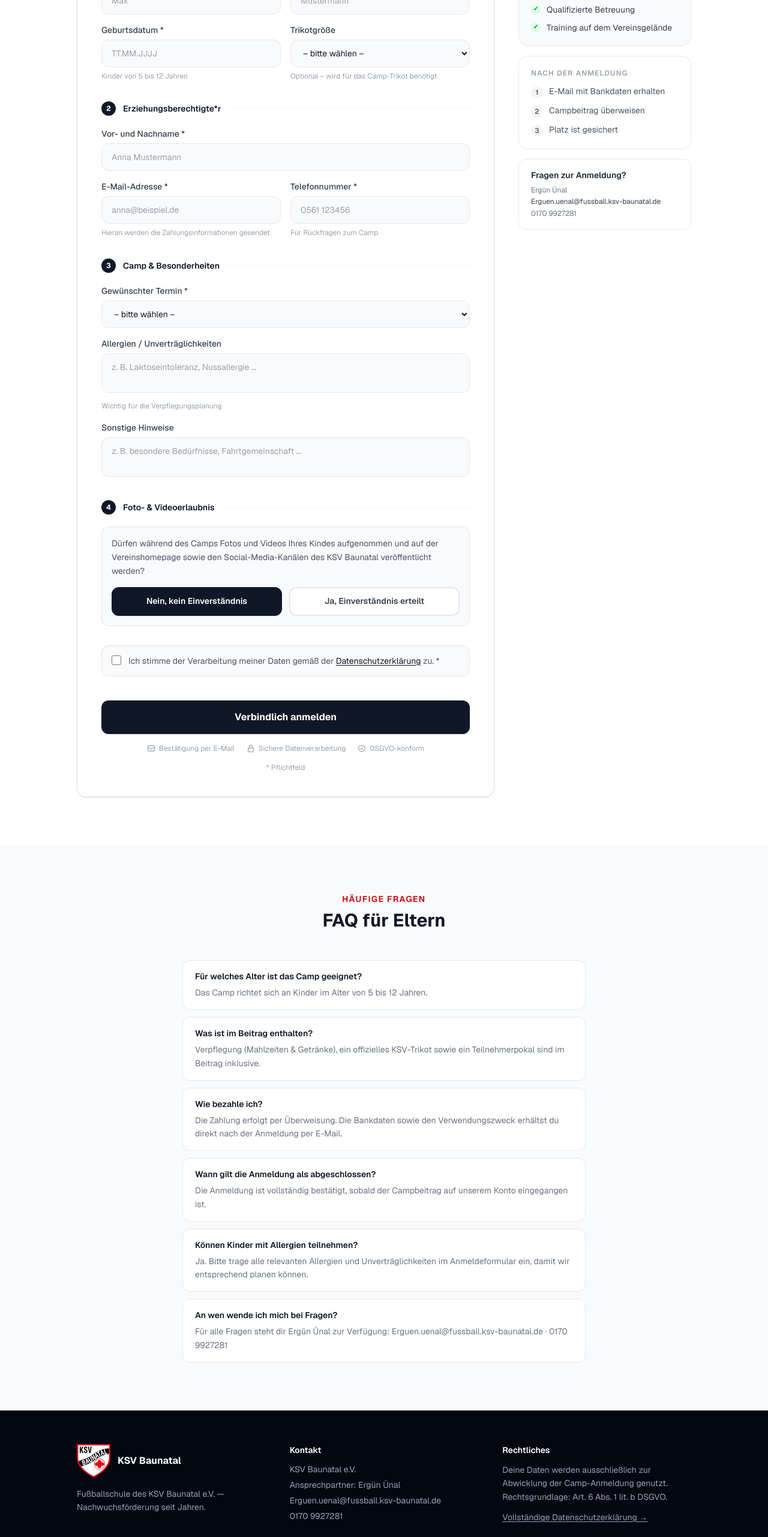
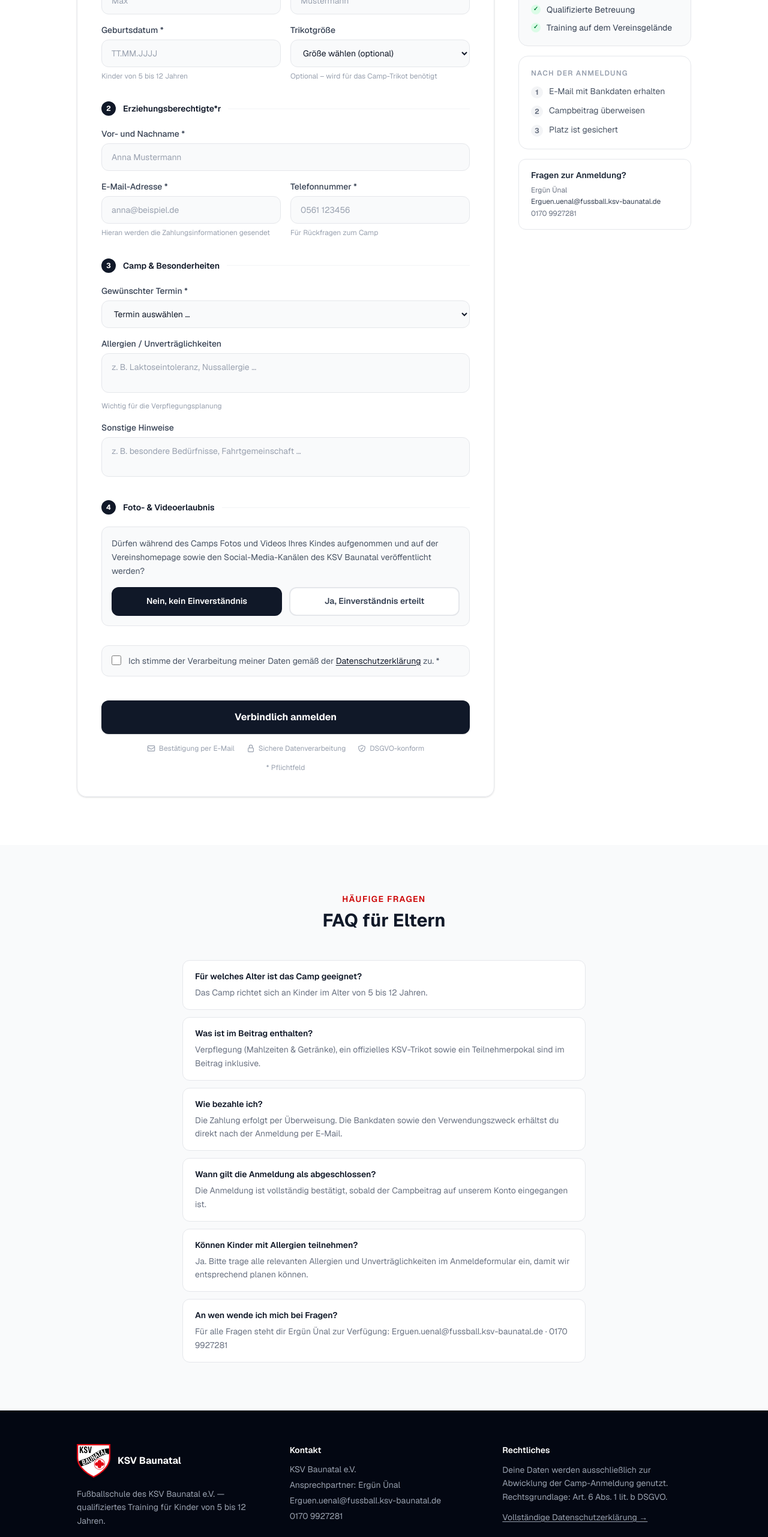
Before and after one commit to serkandurna48-oss/Sommercamps, a Next.js app in the folder frontend/: page / in a window 1280 px wide. Shown: the part 2898-5461 px from the top of the page at 60% size. Built offline with nearby package versions, Linux system fonts and the light colour scheme.

Commit message:
final fixes

```diff
--- a/frontend/app/admin/page.tsx
+++ b/frontend/app/admin/page.tsx
@@ -354,10 +354,10 @@ export default function AdminPage() {
         {!loading && registrations.length > 0 && (
           <div className="grid grid-cols-2 sm:grid-cols-4 gap-4">
             {[
-              { label: 'Gesamt',     value: registrations.length },
-              { label: 'Bestätigt', value: registrations.filter(r => r.status === 'confirmed').length },
-              { label: 'Bezahlt',   value: registrations.filter(r => r.payment_status === 'paid').length },
-              { label: 'Warteliste',value: registrations.filter(r => r.status === 'waitlist').length },
+              { label: 'Anmeldungen',    value: registrations.length },
+              { label: 'Bezahlt',        value: registrations.filter(r => r.payment_status === 'paid').length },
+              { label: 'Zahlung offen',  value: registrations.filter(r => r.payment_status === 'open').length },
+              { label: 'Storniert',      value: registrations.filter(r => r.payment_status === 'cancelled').length },
             ].map(stat => (
               <div key={stat.label} className="bg-white rounded-xl border border-gray-200 px-5 py-4">
                 <p className="text-2xl font-bold text-gray-900">{stat.value}</p>
--- a/frontend/app/components/RegistrationForm.tsx
+++ b/frontend/app/components/RegistrationForm.tsx
@@ -2,7 +2,6 @@
 
 import { useEffect, useState, useTransition } from 'react'
 import { useSearchParams } from 'next/navigation'
-import { formatDateDE } from '../lib/formatDate'
 
 /** Felder aus der Backend-Antwort (POST /registrations), die wir in der Bestätigungsansicht brauchen. */
 interface ConfirmedRegistration {
@@ -374,9 +373,9 @@ export default function RegistrationForm() {
 
         <button
           onClick={() => setConfirmed(null)}
-          className="w-full text-sm text-gray-400 hover:text-gray-700 transition-colors py-1"
+          className="w-full text-sm text-gray-500 hover:text-gray-800 border border-gray-200 rounded-xl py-2.5 transition-colors hover:border-gray-300"
         >
-          Weitere Anmeldung einreichen
+          Weiteres Kind anmelden
         </button>
 
       </div>
@@ -459,7 +458,7 @@ export default function RegistrationForm() {
               <Label>Trikotgröße</Label>
               <select name="jersey_size" value={form.jersey_size}
                 onChange={handleChange} className={input()}>
-                <option value="">– bitte wählen –</option>
+                <option value="">Größe wählen (optional)</option>
                 {JERSEY_SIZES.map(s => <option key={s} value={s}>{s}</option>)}
               </select>
               <HelpText>Optional – wird für das Camp-Trikot benötigt</HelpText>
@@ -505,7 +504,7 @@ export default function RegistrationForm() {
             <Label>Gewünschter Termin *</Label>
             <select name="selected_camp_week" value={form.selected_camp_week}
               onChange={handleChange} required className={input()}>
-              <option value="">– bitte wählen –</option>
+              <option value="">Termin auswählen …</option>
               {CAMP_WEEKS.map(w => <option key={w} value={w}>{w}</option>)}
             </select>
           </div>
--- a/frontend/app/page.tsx
+++ b/frontend/app/page.tsx
@@ -363,7 +363,7 @@ export default function Page() {
               </div>
               <p className="text-sm leading-relaxed">
                 Fußballschule des KSV Baunatal e.V. —
-                Nachwuchsförderung seit Jahren.
+                qualifiziertes Training für Kinder von 5 bis 12 Jahren.
               </p>
             </div>
             <div>
```
